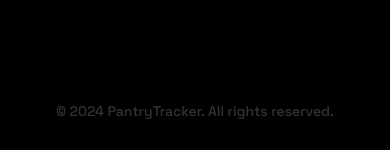
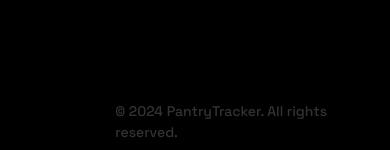
Before and after one commit to Aradhya-005/Pantry_tracker, a Next.js app: page / in a window 390 px wide. Shown: the part 2781-2931 px from the top of the page. Built offline with nearby package versions, Linux system fonts and the light colour scheme; no server answers; a web font is replaced by a local one.

Commit message:
responsive css

```diff
--- a/app/globals.css
+++ b/app/globals.css
@@ -58,6 +58,6 @@ p{
 
   .footer{
     margin-top: 32%;
-    /* margin-left: 20%; */
+    margin-left: 27%;
   }
 }
```
